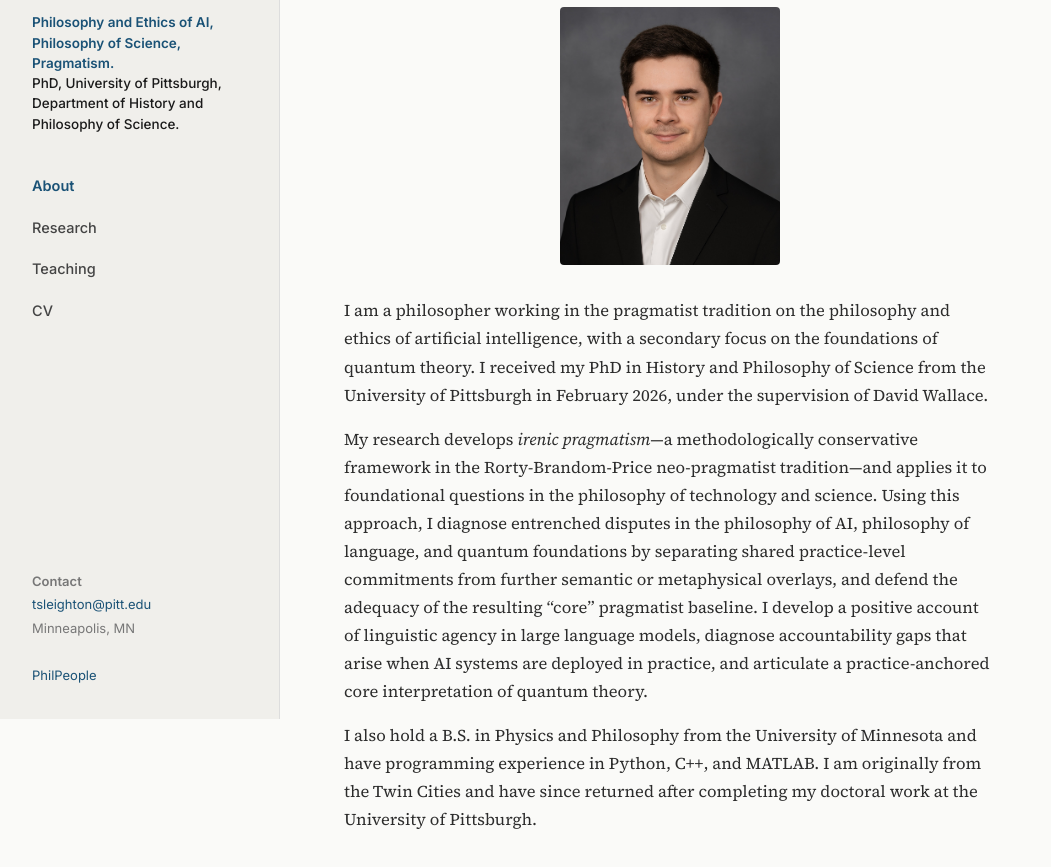
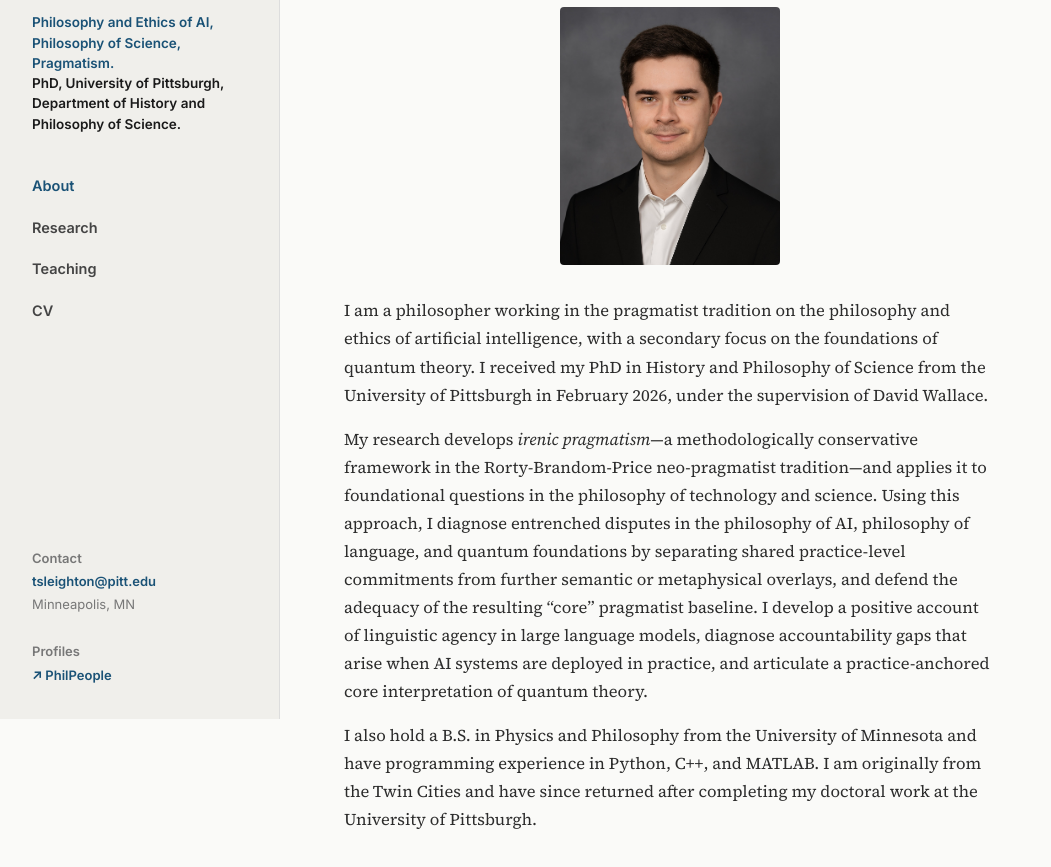
Before and after one commit to leightontanner/leightontanner.github.io, a plain HTML site: page index.html in a window 1280 px wide. Shown: the part 81-948 px from the top of the page, without its empty margins (0-1051 px from the left). Drawn offline with Linux system fonts and the light colour scheme.

Commit message:
Update index.html

```diff
--- a/index.html
+++ b/index.html
@@ -62,7 +62,7 @@
     display: block;
     font-family: 'Inter', sans-serif;
     font-size: 14.5px;
-    font-weight: 500;
+    font-weight: 600;
     padding: 8px 0;
     color: #444;
     border-bottom: 1px solid transparent;
@@ -87,7 +87,7 @@
     line-height: 1.8;
   }
 
-  .sidebar .contact a { color: #1a5276; }
+  .sidebar .contact a { color: #1a5276; font-weight: 600; }
 
   /* --- MAIN --- */
   .main {
@@ -224,7 +224,7 @@
     <h1>Tanner Leighton</h1>
     <div class="subtitle">
       <span style="color: #1a5276; font-weight: 600;">Philosophy and Ethics of AI, Philosophy of Science, Pragmatism.</span><br>
-      <span style="color: #1a1a1a; font-weight: 500;">PhD, University of Pittsburgh, Department of History and Philosophy of Science.</span>
+      <span style="color: #1a1a1a; font-weight: 600;">PhD, University of Pittsburgh, Department of History and Philosophy of Science.</span>
     </div>
 
     <nav>
@@ -238,7 +238,8 @@
       <strong>Contact</strong><br>
       <a href="mailto:tsleighton@pitt.edu">tsleighton@pitt.edu</a><br>
       Minneapolis, MN<br><br>
-      <a href="https://philpeople.org/profiles/tanner-leighton" target="_blank">PhilPeople</a>
+      <strong>Profiles</strong><br>
+      <a href="https://philpeople.org/profiles/tanner-leighton" target="_blank">&#8599; PhilPeople</a>
     </div>
   </aside>
 
```
